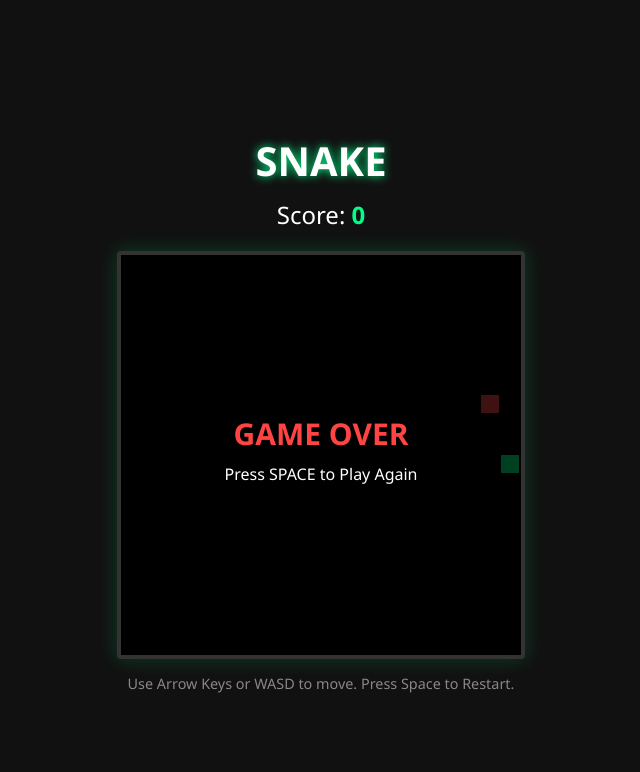
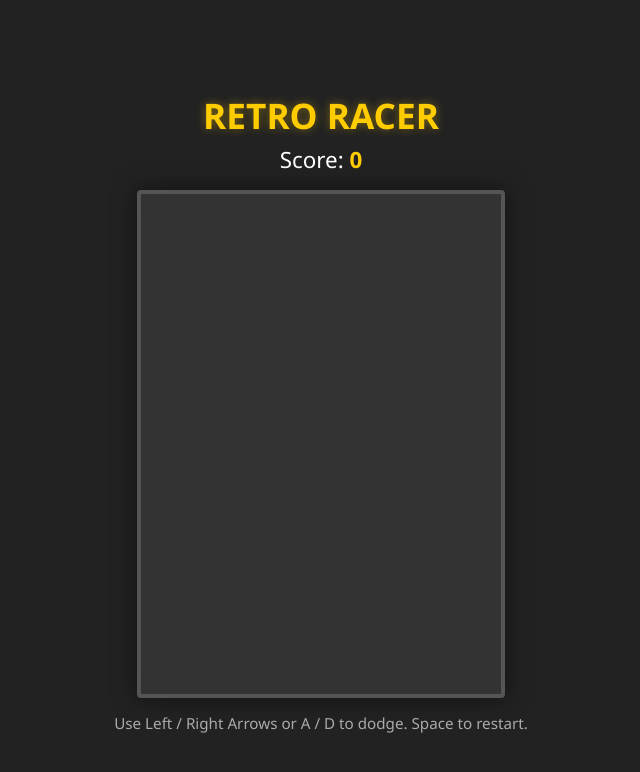
Before and after one commit to SAI0731/jenkins, a plain HTML site: page index.html in a window 1280 px wide. Shown: the whole page, without its empty margins (319-959 px from the left). Drawn offline with Linux system fonts and the light colour scheme.

Commit message:
Done Changes

```diff
--- a/index.html
+++ b/index.html
@@ -3,12 +3,12 @@
 <head>
     <meta charset="UTF-8">
     <meta name="viewport" content="width=device-width, initial-scale=1.0">
-    <title>Retro Snake Game</title>
+    <title>Retro Car Racing</title>
     <style>
         body {
-            background-color: #111;
+            background-color: #222;
             color: white;
-            font-family: 'Segoe UI', Tahoma, Geneva, Verdana, sans-serif;
+            font-family: 'Segoe UI', sans-serif;
             display: flex;
             flex-direction: column;
             align-items: center;
@@ -19,212 +19,209 @@
         }
 
         h1 {
-            margin-bottom: 10px;
-            font-size: 2.5rem;
-            text-shadow: 0 0 10px #00ff88;
+            margin-bottom: 5px;
+            font-size: 2.2rem;
+            color: #ffcc00;
+            text-shadow: 0 0 10px rgba(255, 204, 0, 0.4);
         }
 
         .score-container {
-            font-size: 1.5rem;
-            margin-bottom: 20px;
+            font-size: 1.4rem;
+            margin-bottom: 15px;
         }
 
         #score {
             font-weight: bold;
-            color: #00ff88;
+            color: #ffcc00;
         }
 
         canvas {
-            background-color: #000;
-            border: 4px solid #333;
-            box-shadow: 0 0 20px rgba(0, 255, 136, 0.2);
+            background-color: #333;
+            border: 4px solid #555;
+            box-shadow: 0 0 25px rgba(0, 0, 0, 0.5);
             border-radius: 4px;
         }
 
         .controls-hint {
             margin-top: 15px;
-            color: #888;
-            font-size: 0.9rem;
+            color: #aaa;
+            font-size: 0.95rem;
         }
     </style>
 </head>
 <body>
 
-    <h1>SNAKE</h1>
+    <h1>RETRO RACER</h1>
     <div class="score-container">Score: <span id="score">0</span></div>
-    <canvas id="gameCanvas" width="400" height="400"></canvas>
-    <div class="controls-hint">Use Arrow Keys or WASD to move. Press Space to Restart.</div>
+    <canvas id="gameCanvas" width="360" height="500"></canvas>
+    <div class="controls-hint">Use Left / Right Arrows or A / D to dodge. Space to restart.</div>
 
     <script>
         const canvas = document.getElementById("gameCanvas");
         const ctx = canvas.getContext("2d");
         const scoreDisplay = document.getElementById("score");
 
-        // Grid size configuration
-        const gridSize = 20;
-        const tileCount = canvas.width / gridSize;
+        // Game Config
+        const carWidth = 40;
+        const carHeight = 70;
+        const lanes =; // Center x positions for 4 lanes
 
-        // Game variables
-        let snake = [{ x: 10, y: 10 }];
-        let food = { x: 5, y: 5 };
-        let dx = 1; // initial horizontal velocity
-        let dy = 0; // initial vertical velocity
+        // State variables
+        let playerLane = 1; // Starts in the second lane
+        let playerY = canvas.height - carHeight - 20;
+        let obstacles = [];
         let score = 0;
-        let gameInterval;
+        let gameSpeed = 5;
+        let spawnTimer = 0;
         let isGameOver = false;
+        let animationFrameId;
 
-        // Main game loop runner
         function startGame() {
             isGameOver = false;
             score = 0;
+            gameSpeed = 5;
+            playerLane = 1;
+            obstacles = [];
+            spawnTimer = 0;
             scoreDisplay.innerText = score;
-            snake = [{ x: 10, y: 10 }];
-            dx = 1;
-            dy = 0;
-            generateFood();
-            clearInterval(gameInterval);
-            gameInterval = setInterval(updateGame, 100);
+            cancelAnimationFrame(animationFrameId);
+            gameLoop();
         }
 
-        // Updates logic frame by frame
-        function updateGame() {
-            if (isGameOver) return;
-
-            moveSnake();
-
-            if (checkGameOver()) {
-                isGameOver = true;
-                clearInterval(gameInterval);
-                drawGameOver();
+        function spawnObstacle() {
+            const randomLane = Math.floor(Math.random() * lanes.length);
+            // Prevent spawning immediately on top of another obstacle in the same lane
+            if (obstacles.length > 0 && obstacles[obstacles.length - 1].y < 150 && obstacles[obstacles.length - 1].lane === randomLane) {
                 return;
             }
 
-            checkFoodCollision();
-            clearCanvas();
-            drawFood();
-            drawSnake();
-        }
+            // Random distinct neon color for enemy cars
+            const colors = ["#ff0055", "#00ffcc", "#ff00ff", "#ff6600"];
+            const randomColor = colors[Math.floor(Math.random() * colors.length)];
 
-        // Clears the canvas frame
-        function clearCanvas() {
-            ctx.fillStyle = "#000";
-            ctx.fillRect(0, 0, canvas.width, canvas.height);
-        }
-
-        // Draws the snake
-        function drawSnake() {
-            snake.forEach((part, index) => {
-                // Head is brighter green, body parts are standard green
-                ctx.fillStyle = index === 0 ? "#00ff88" : "#00aa66";
-                ctx.fillRect(part.x * gridSize, part.y * gridSize, gridSize - 2, gridSize - 2);
+            obstacles.push({
+                lane: randomLane,
+                y: -carHeight,
+                color: randomColor
             });
         }
 
-        // Advances the position of the snake
-        function moveSnake() {
-            const head = { x: snake[0].x + dx, y: snake[0].y + dy };
-            snake.unshift(head); // Add new head
-            snake.pop(); // Remove tail unless eating food
-        }
+        function gameLoop() {
+            if (isGameOver) return;
 
-        // Draws the food target
-        function drawFood() {
-            ctx.fillStyle = "#ff4444";
-            ctx.fillRect(food.x * gridSize, food.y * gridSize, gridSize - 2, gridSize - 2);
-        }
+            ctx.clearRect(0, 0, canvas.width, canvas.height);
 
-        // Moves food to a random square
-        function generateFood() {
-            food.x = Math.floor(Math.random() * tileCount);
-            food.y = Math.floor(Math.random() * tileCount);
+            // 1. Draw Road Features (Moving road lines)
+            ctx.fillStyle = "#444";
+            ctx.fillRect(0, 0, canvas.width, canvas.height);
 
-            // Ensure food doesn't spawn on top of the snake body
-            snake.forEach(part => {
-                if (part.x === food.x && part.y === food.y) {
-                    generateFood();
+            ctx.strokeStyle = "#fff";
+            ctx.lineWidth = 4;
+            ctx.setLineDash([20, 20]);
+            ctx.lineDashOffset = -score * 2; // Simulates moving road
+
+            // Draw lane separators
+            for (let i = 1; i < lanes.length; i++) {
+                ctx.beginPath();
+                ctx.moveTo(i * 90, 0);
+                ctx.lineTo(i * 90, canvas.height);
+                ctx.stroke();
+            }
+            ctx.setLineDash([]); // Reset line dash
+
+            // 2. Spawn and Handle Obstacles
+            spawnTimer++;
+            if (spawnTimer > Math.max(30, 80 - gameSpeed * 3)) {
+                spawnObstacle();
+                spawnTimer = 0;
+            }
+
+            for (let i = obstacles.length - 1; i >= 0; i--) {
+                let obs = obstacles[i];
+                obs.y += gameSpeed;
+
+                // Draw enemy car
+                ctx.fillStyle = obs.color;
+                ctx.fillRect(lanes[obs.lane] - carWidth / 2, obs.y, carWidth, carHeight);
+                // Wheels
+                ctx.fillStyle = "#000";
+                ctx.fillRect(lanes[obs.lane] - carWidth / 2 - 4, obs.y + 10, 4, 15);
+                ctx.fillRect(lanes[obs.lane] + carWidth / 2, obs.y + 10, 4, 15);
+                ctx.fillRect(lanes[obs.lane] - carWidth / 2 - 4, obs.y + 45, 4, 15);
+                ctx.fillRect(lanes[obs.lane] + carWidth / 2, obs.y + 45, 4, 15);
+
+                // Collision Detection
+                if (obs.lane === playerLane && obs.y + carHeight > playerY && obs.y < playerY + carHeight) {
+                    isGameOver = true;
                 }
-            });
-        }
 
-        // Checks if snake hit food
-        function checkFoodCollision() {
-            if (snake[0].x === food.x && snake[0].y === food.y) {
-                score += 10;
-                scoreDisplay.innerText = score;
-                // Grow snake by recreating the tail piece we popped off earlier
-                snake.push({ ...snake[snake.length - 1] });
-                generateFood();
+                // Remove off-screen obstacles and gain points
+                if (obs.y > canvas.height) {
+                    obstacles.splice(i, 1);
+                    score += 10;
+                    scoreDisplay.innerText = score;
+                    // Gradually increase difficulty speed
+                    if (score % 50 === 0) {
+                        gameSpeed += 0.8;
+                    }
+                }
+            }
+
+            // 3. Draw Player Car (Yellow Sports Car style)
+            let playerX = lanes[playerLane] - carWidth / 2;
+            ctx.fillStyle = "#ffcc00";
+            ctx.fillRect(playerX, playerY, carWidth, carHeight);
+            // Cockpit windshield
+            ctx.fillStyle = "#cceeff";
+            ctx.fillRect(playerX + 5, playerY + 20, carWidth - 10, 15);
+            // Wheels
+            ctx.fillStyle = "#000";
+            ctx.fillRect(playerX - 4, playerY + 10, 4, 15);
+            ctx.fillRect(playerX + carWidth, playerY + 10, 4, 15);
+            ctx.fillRect(playerX - 4, playerY + 45, 4, 15);
+            ctx.fillRect(playerX + carWidth, playerY + 45, 4, 15);
+
+            if (isGameOver) {
+                drawGameOver();
+            } else {
+                animationFrameId = requestAnimationFrame(gameLoop);
             }
         }
 
-        // Validates wall and self collisions
-        function checkGameOver() {
-            const head = snake[0];
-
-            // Wall Collisions
-            if (head.x < 0 || head.x >= tileCount || head.y < 0 || head.y >= tileCount) {
-                return true;
-            }
-
-            // Self Collisions
-            for (let i = 1; i < snake.length; i++) {
-                if (head.x === snake[i].x && head.y === snake[i].y) {
-                    return true;
-                }
-            }
-            return false;
-        }
-
-        // Renders Game Over overlay screen
         function drawGameOver() {
-            ctx.fillStyle = "rgba(0, 0, 0, 0.75)";
+            ctx.fillStyle = "rgba(0, 0, 0, 0.8)";
             ctx.fillRect(0, 0, canvas.width, canvas.height);
 
-            ctx.fillStyle = "#ff4444";
-            ctx.font = "bold 30px 'Segoe UI'";
+            ctx.fillStyle = "#ff3333";
+            ctx.font = "bold 32px 'Segoe UI'";
             ctx.textAlign = "center";
-            ctx.fillText("GAME OVER", canvas.width / 2, canvas.height / 2 - 10);
+            ctx.fillText("CRASHED!", canvas.width / 2, canvas.height / 2 - 10);
 
             ctx.fillStyle = "#fff";
             ctx.font = "16px 'Segoe UI'";
-            ctx.fillText("Press SPACE to Play Again", canvas.width / 2, canvas.height / 2 + 25);
+            ctx.fillText("Press SPACE to Race Again", canvas.width / 2, canvas.height / 2 + 25);
         }
 
-        // Monitors user keystrokes for control inputs
+        // Controls input handler
         window.addEventListener("keydown", e => {
             switch(e.key) {
-                // Move Up
-                case "ArrowUp":
-                case "w":
-                case "W":
-                    if (dy !== 1) { dx = 0; dy = -1; }
-                    break;
-                // Move Down
-                case "ArrowDown":
-                case "s":
-                case "S":
-                    if (dy !== -1) { dx = 0; dy = 1; }
-                    break;
-                // Move Left
                 case "ArrowLeft":
                 case "a":
                 case "A":
-                    if (dx !== 1) { dx = -1; dy = 0; }
+                    if (playerLane > 0 && !isGameOver) playerLane--;
                     break;
-                // Move Right
                 case "ArrowRight":
                 case "d":
                 case "D":
-                    if (dx !== -1) { dx = 1; dy = 0; }
+                    if (playerLane < lanes.length - 1 && !isGameOver) playerLane++;
                     break;
-                // Reset game
                 case " ":
                     if (isGameOver) startGame();
                     break;
             }
         });
 
-        // Initialize game session on boot
+        // Initialize setup
         startGame();
     </script>
 </body>
```
